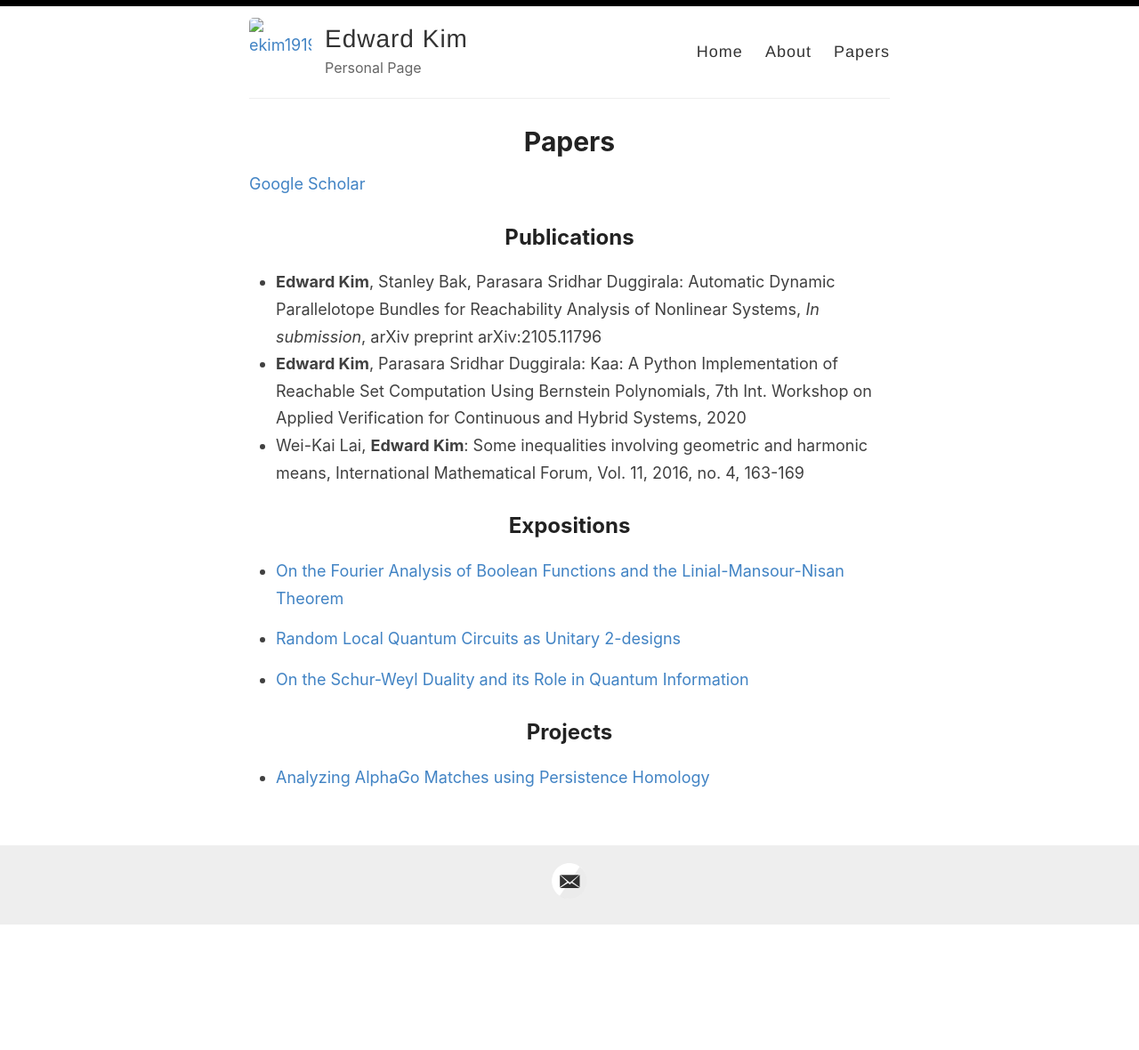
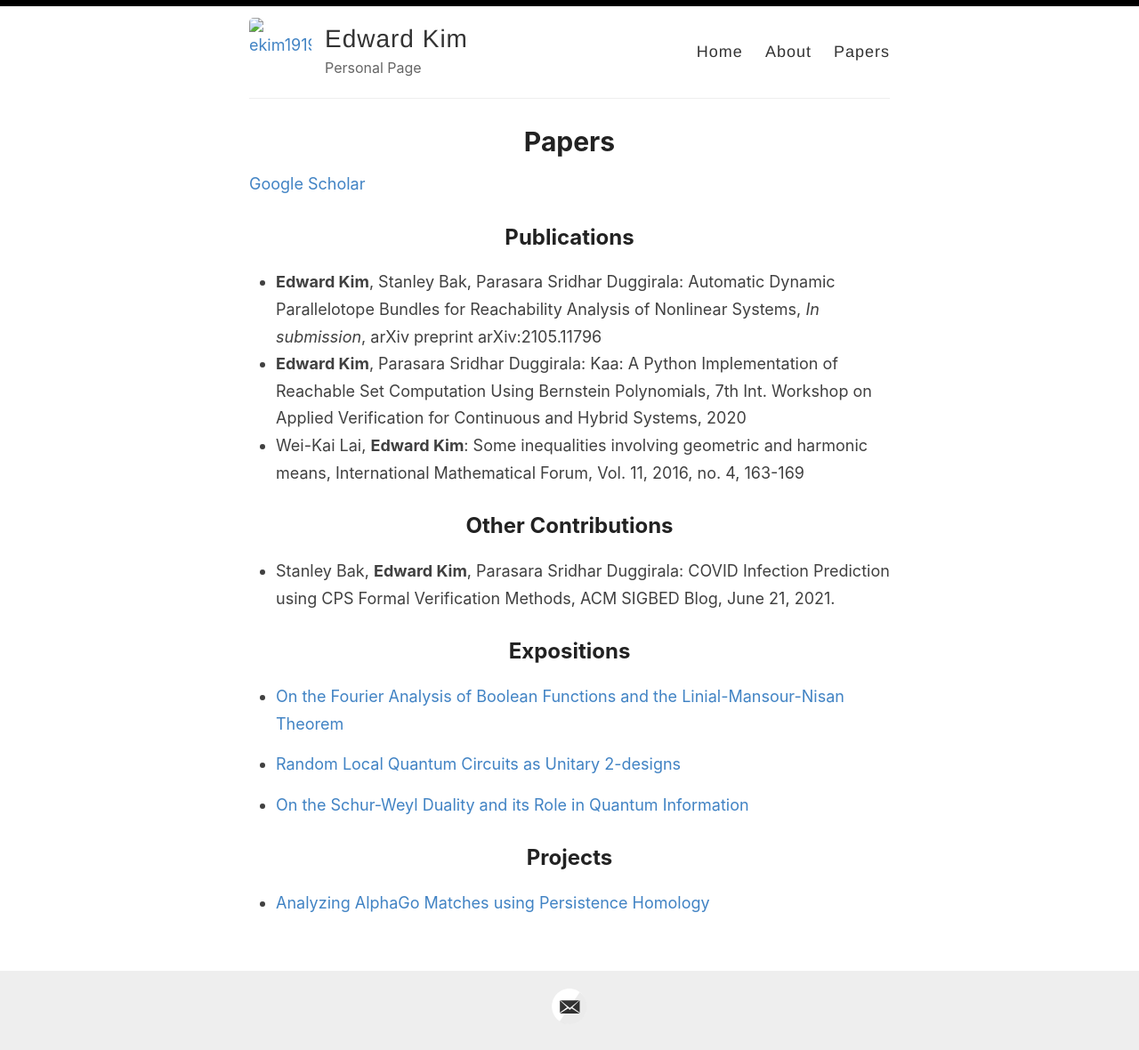
Before and after one commit to ekim1919/ekim1919.github.io, a Jekyll site: the page built from _pages/categories.md, in a window 1280 px wide. Shown: the whole page at 89% size. Built offline with Jekyll 4.4.1, drawn with Linux system fonts in a browser that asks for light colours; before the commit the page ends 1039 px from its top, so only the background shows below that.

Commit message:
Update categories.md

```diff
--- a/_pages/categories.md
+++ b/_pages/categories.md
@@ -12,6 +12,10 @@ title: Papers
 * **Edward Kim**, Parasara Sridhar Duggirala: Kaa: A Python Implementation of Reachable Set Computation Using Bernstein Polynomials, 7th Int. Workshop on Applied Verification for Continuous and Hybrid Systems, 2020
 * Wei-Kai Lai, **Edward Kim**:  Some inequalities involving geometric and harmonic means, International Mathematical Forum, Vol. 11, 2016, no. 4, 163-169
 
+## Other Contributions
+
+* Stanley Bak, **Edward Kim**, Parasara Sridhar Duggirala: COVID Infection Prediction using CPS Formal Verification Methods, ACM SIGBED Blog, June 21, 2021.
+
 ## Expositions
 
 * [On the Fourier Analysis of Boolean Functions and the Linial-Mansour-Nisan Theorem](https://github.com/ekim1919/Research/blob/master/Complexity/LMNTheorem/paper.pdf)
```
